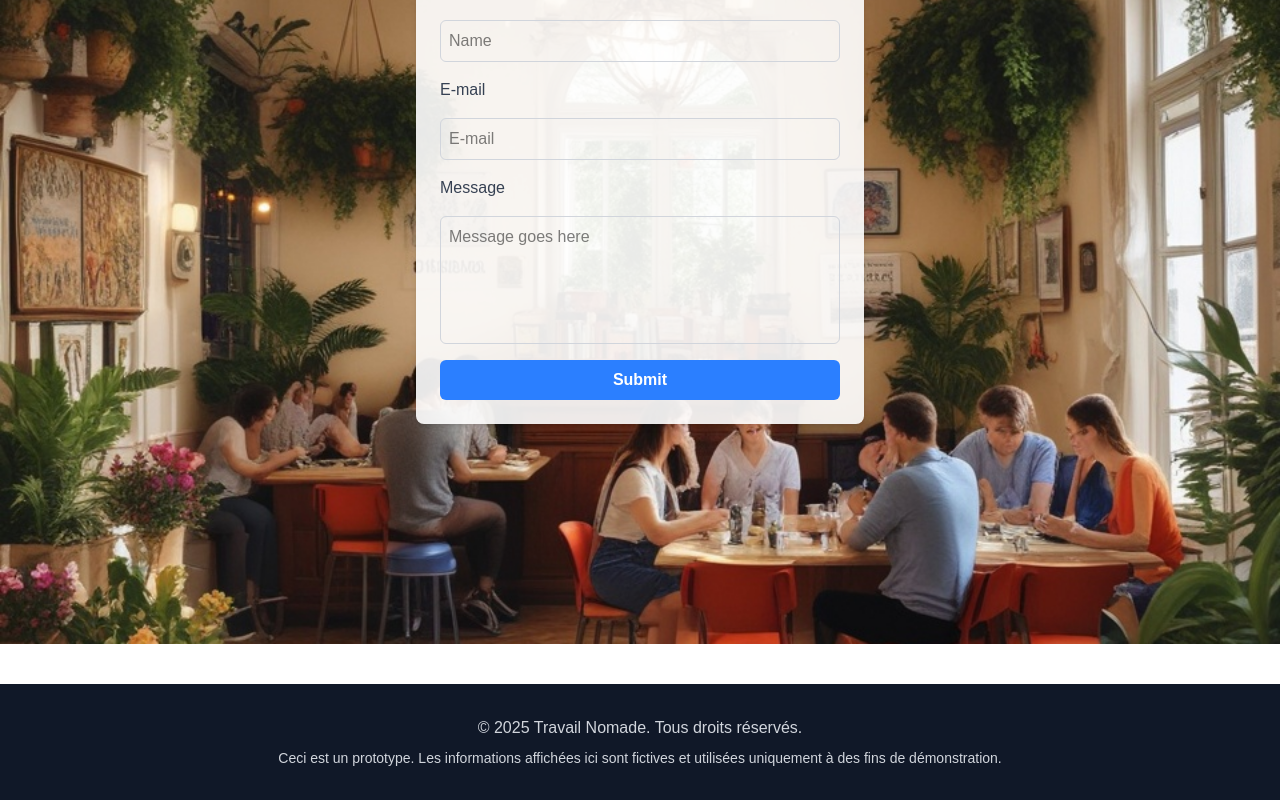
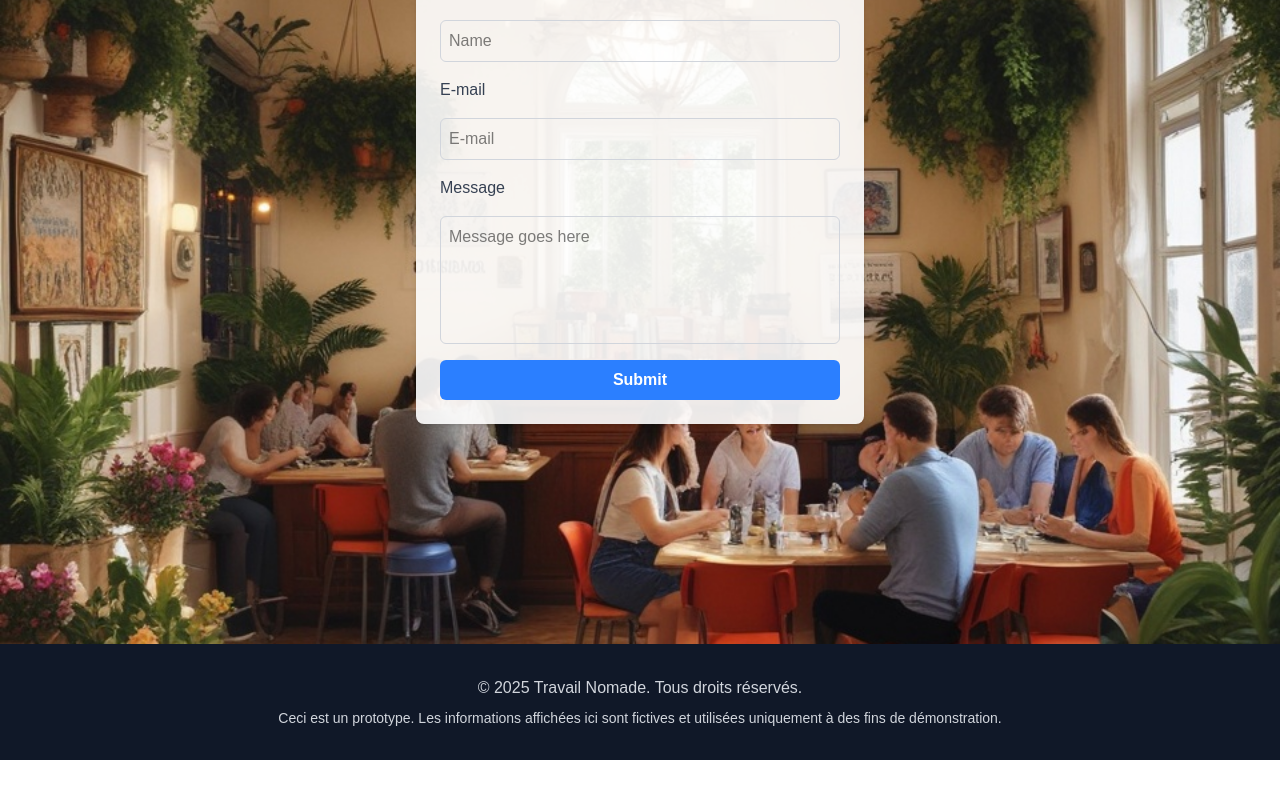
Before and after one commit to andrei0088/Travai-Nomade, a Next.js app: page / in a window 1280 px wide. Shown: the part 4236-5036 px from the top of the page. After the commit the page ends 4996 px from the top, so only its background shows below. Built offline with nearby package versions, Linux system fonts and the light colour scheme.

Commit message:
Update page.tsx

```diff
--- a/src/app/page.tsx
+++ b/src/app/page.tsx
@@ -19,7 +19,7 @@ const Home = () => {
       <div className="bg-[#f3f3f3] ">
         <ContactForm />
       </div>
-      <footer className="bg-gray-900 text-gray-300 py-8 mt-10">
+      <footer className="bg-gray-900 text-gray-300 py-8">
         <div className="container mx-auto px-4 text-center">
           <p className="mb-2">© 2025 Travail Nomade. Tous droits réservés.</p>
           <p className="text-sm">
```
